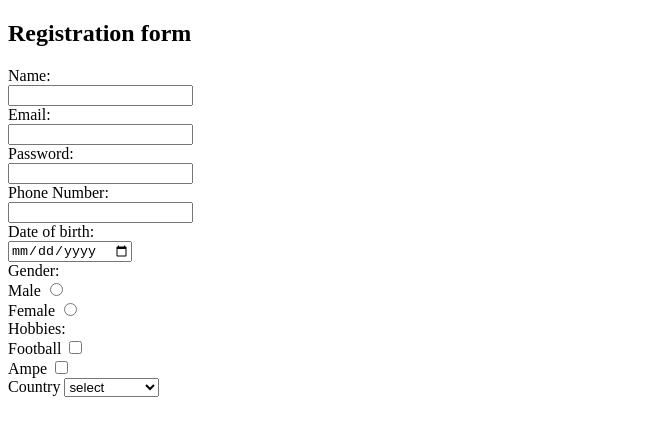
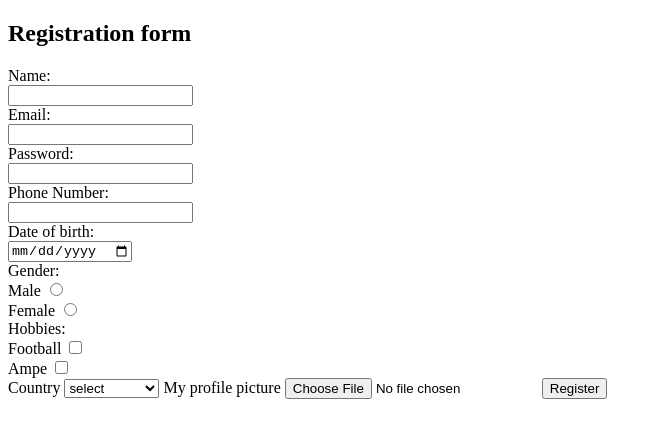
Before and after one commit to andysieh/form, a plain HTML site: page index.HTML in a window 1280 px wide. Shown: the whole page, without its empty margins (0-662 px from the left). Drawn offline with Linux system fonts and the light colour scheme.

Commit message:
hhjkjnmn jb

```diff
--- a/index.HTML
+++ b/index.HTML
@@ -42,6 +42,9 @@
             <option value="">Uganda</option>
             <option value="">Australia</option>
           </select>
+          <label for="photo">My profile picture</label>
+          <input type="file" name="photo" id="photo" accept="image/*">
+          <button id="Register">Register</button>
     </form>
 </body>
 </html>
```
